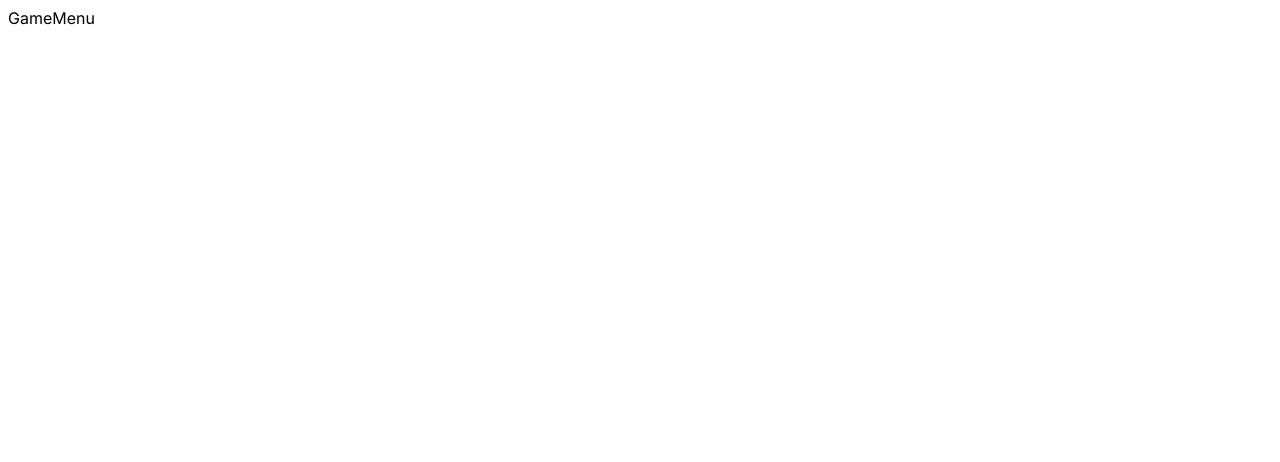
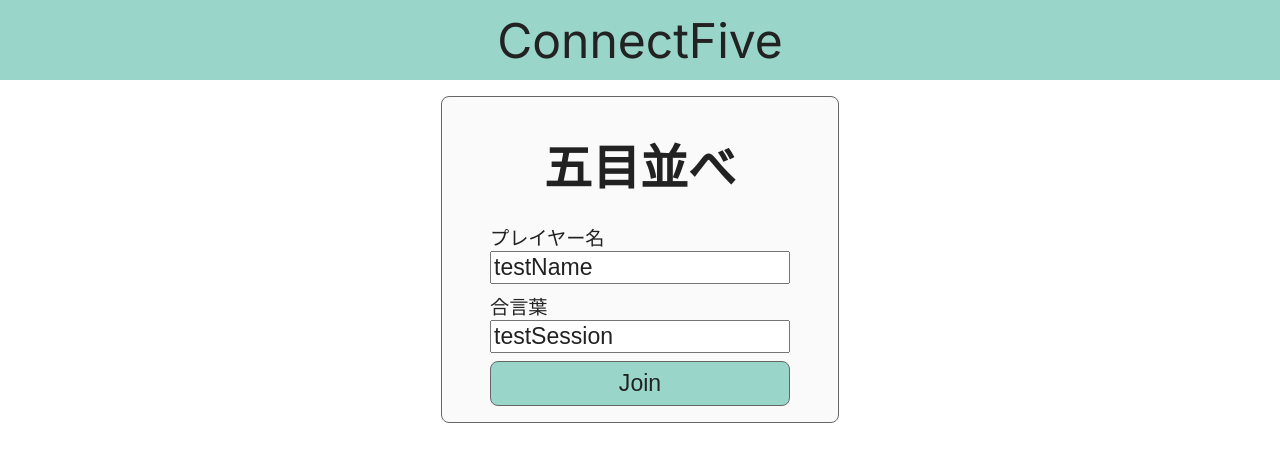
Before and after one commit to aho4ahoaho/ConnectFive, a Next.js app in the folder packages/five_client/: page / in a window 1280 px wide. Shown: the top 462 px of the page. Built offline with nearby package versions, Linux system fonts and the light colour scheme.

Commit message:
クライアントの追加

```diff
--- a/packages/five_client/src/app/globals.css
+++ b/packages/five_client/src/app/globals.css
@@ -1,4 +1,20 @@
 :root {
     --go-borad-color: #f2b06d;
     --go-grid-hover-color: #8b4513;
+    --border: 0.1rem solid #666;
+    --border-radius: 0.5rem;
+    --background-color: #fafafa;
+    --primary-color: #99d5c9;
+    --secondary-color: #6c969d;
+    --tertiary-color: #645e9d;
+    --dark-color: #392b58;
+    --dark-secondary-color: #2d0320;
 }
+
+body {
+    margin: 0;
+}
+
+* {
+    color: #222;
+}
--- a/packages/five_client/src/app/layout.tsx
+++ b/packages/five_client/src/app/layout.tsx
@@ -1,6 +1,7 @@
 import './globals.css';
 import type { Metadata } from 'next';
 import { Inter } from 'next/font/google';
+import { Header } from '@/components/Header';
 
 const inter = Inter({ subsets: ['latin'] });
 
@@ -15,7 +16,10 @@ export default function RootLayout({
 }) {
     return (
         <html lang="en">
-            <body className={inter.className}>{children}</body>
+            <body className={inter.className}>
+                <Header />
+                {children}
+            </body>
         </html>
     );
 }
--- a/packages/five_client/src/app/page.tsx
+++ b/packages/five_client/src/app/page.tsx
@@ -2,46 +2,109 @@
 
 import { GoBoard, GoStoneType } from '@/components/GoBoard';
 import React from 'react';
-import { GameMenu } from '@/components/GameMenu';
+import { GameMenu, GameOptions, WaitingScreen } from '@/components/GameMenu';
+import {
+    PlayerData,
+    SessionData,
+    SessionRegister,
+    UsernameRegister,
+    WS_HOST,
+} from '@/utils/api';
+import { ResultScreen } from '@/components/ResultScreen';
 
 const BoardSize = 13;
 
-type Status = 'menu' | 'game' | 'gameover';
+type Status = 'menu' | 'waiting' | 'game' | 'gameEnd';
 
 export default function Home() {
     const [board, setBoard] = React.useState<GoStoneType[][]>([]);
     const [status, setStatus] = React.useState<Status>('menu');
+    const [gameOptions, setGameOptions] = React.useState<GameOptions>({
+        username: 'testName',
+        password: 'testSession',
+    });
+    const [userdata, setUserdata] = React.useState<PlayerData>();
+    const [session, setSession] = React.useState<SessionData>();
+    const [socket, setSocket] = React.useState<WebSocket>();
+    const [winner, setWinner] = React.useState<GoStoneType>();
+    const [myColor, setMyColor] = React.useState<GoStoneType>('empty');
+    const [opponentName, setOpponentName] = React.useState<string>('');
 
-    React.useEffect(() => {
-        const board = Array(BoardSize)
-            .fill(0)
-            .map(() => {
-                return Array(BoardSize).fill('empty');
-            });
-        setBoard(board);
-    }, []);
+    const onGameJoin = async () => {
+        const { username, password } = gameOptions;
+        const userdata = await UsernameRegister(username);
+        setUserdata(userdata);
+        const session = await SessionRegister(userdata.id, password);
+        setSession(session);
+
+        const wsUrl = new URL(WS_HOST + 'game');
+        wsUrl.searchParams.append('password', password);
+        wsUrl.searchParams.append('id', userdata.id);
+
+        const socket = new WebSocket(wsUrl.href);
+        setSocket(socket);
+        socket.onmessage = event => {
+            const data = JSON.parse(event.data);
+            console.log(data);
+            switch (data.message) {
+                case 'gameStart':
+                    setStatus('game');
+                    setBoard(data.board);
+                    setMyColor(data.myColor);
+                    setOpponentName(data.opponentName);
+                    break;
+                case 'waiting':
+                    setStatus('waiting');
+                    break;
+                case 'putStone':
+                    setBoard(data.board);
+                    break;
+                case 'gameEnd':
+                    setStatus('gameEnd');
+                    setWinner(data.winner);
+                    break;
+            }
+        };
+        socket.onclose = () => {
+            console.log('Socket closed');
+            setStatus('menu');
+        };
+    };
 
     const onBoardClick = (col: number, row: number) => {
-        setBoard(board => {
-            return board.map((line, i) => {
-                if (i !== row) {
-                    return line;
-                }
-                return line.map((stoneType, j) => {
-                    if (j !== col) {
-                        return stoneType;
-                    }
-                    return stoneType === 'empty' ? 'black' : 'empty';
-                });
-            });
-        });
+        const res = {
+            action: 'putStone',
+            x: col,
+            y: row,
+        };
+        socket?.send(JSON.stringify(res));
     };
+
+    console.log(winner, myColor);
 
     return (
         <main>
-            {status === 'menu' && <GameMenu setStatus={setStatus} />}
+            {status === 'menu' && (
+                <>
+                    <GameMenu
+                        onGameJoin={onGameJoin}
+                        gameOptions={gameOptions}
+                        setGameOptions={setGameOptions}
+                    />
+                </>
+            )}
+            {status === 'waiting' && <WaitingScreen />}
             {status === 'game' && (
                 <GoBoard board={board} onClick={onBoardClick} />
+            )}
+            {status === 'gameEnd' && (
+                <ResultScreen
+                    board={board}
+                    isWin={winner === myColor}
+                    winner_name={
+                        winner === myColor ? userdata?.username : opponentName
+                    }
+                />
             )}
         </main>
     );
--- a/packages/five_client/src/components/GameMenu/index.tsx
+++ b/packages/five_client/src/components/GameMenu/index.tsx
@@ -1,16 +1,76 @@
+import React from 'react';
+import style from './style.module.scss';
+
 type Status = 'menu' | 'game' | 'gameover';
+export type GameOptions = {
+    username: string;
+    password: string;
+};
 type GameMenuProps = {
-    setStatus: React.Dispatch<React.SetStateAction<Status>>;
+    onGameJoin: () => void;
+    setGameOptions: React.Dispatch<React.SetStateAction<GameOptions>>;
+    gameOptions: GameOptions;
 };
 
-export const GameMenu = ({ setStatus }: GameMenuProps) => {
+export const GameMenu = ({
+    onGameJoin,
+    gameOptions,
+    setGameOptions,
+}: GameMenuProps) => {
     return (
-        <div
-            onClick={() => {
-                setStatus('game');
-            }}
-        >
-            GameMenu
+        <div className={style.wrapper}>
+            <div className={style.title}>五目並べ</div>
+            <form
+                onSubmit={e => {
+                    e.preventDefault();
+                    if (
+                        gameOptions.username === '' ||
+                        gameOptions.password === ''
+                    ) {
+                        alert('Please enter a username');
+                    } else {
+                        onGameJoin();
+                    }
+                }}
+            >
+                <p>プレイヤー名</p>
+                <input
+                    className={style.text}
+                    type="text"
+                    value={gameOptions.username}
+                    onChange={e => {
+                        setGameOptions({
+                            ...gameOptions,
+                            username: e.target.value,
+                        });
+                    }}
+                    placeholder="Username"
+                />
+                <p>合言葉</p>
+                <input
+                    className={style.text}
+                    type="text"
+                    value={gameOptions.password}
+                    onChange={e => {
+                        setGameOptions({
+                            ...gameOptions,
+                            password: e.target.value,
+                        });
+                    }}
+                    placeholder="Password"
+                />
+
+                <input type="submit" className={style.button} value="Join" />
+            </form>
         </div>
     );
 };
+
+export const WaitingScreen = () => {
+    return (
+        <div className={style.wrapper}>
+            <div>対戦相手を待っています</div>
+            <div className={style.progress}></div>
+        </div>
+    );
+};
--- /dev/null
+++ b/packages/five_client/src/components/GameMenu/style.module.scss
@@ -0,0 +1,62 @@
+div.wrapper {
+    margin: 1rem auto;
+    padding: 1rem 3rem;
+    display: flex;
+    flex-direction: column;
+    align-items: center;
+    width: 300px;
+    font-size: larger;
+    background-color: var(--background-color);
+    border-radius: var(--border-radius);
+    border: var(--border);
+
+    .title {
+        font-size: 3rem;
+        margin: 1rem;
+        font-weight: 700;
+    }
+
+    form {
+        p {
+            margin: 0;
+            margin-top: 0.5rem;
+        }
+
+        input {
+            font-size: larger;
+            box-sizing: border-box;
+            font-size: larger;
+            width: 100%;
+
+            &.text {
+            }
+            &.button {
+                background-color: var(--primary-color);
+                margin-top: 0.5rem;
+                border: var(--border);
+                border-radius: var(--border-radius);
+                padding: 0.5rem;
+            }
+        }
+    }
+}
+
+div.progress{
+    width: 60%;
+    height: 0.5rem;
+    background-color: var(--primary-color);
+    animation: progressBar 5s linear infinite;
+    background: linear-gradient(to left, var(--primary-color), var(--secondary-color));
+    border-radius: var(--border-radius);
+}
+@keyframes progressBar{
+    from{
+        width: 0%;
+    }
+    50%{
+        width: 60%;
+    }
+    to{
+        width: 0%;
+    }
+}
--- a/packages/five_client/src/components/GoBoard/index.tsx
+++ b/packages/five_client/src/components/GoBoard/index.tsx
@@ -9,6 +9,7 @@ export type GoBoardProps = {
     className?: string;
     board: GoStoneType[][];
     onClick?: (col: number, row: number) => void;
+    noActive?: boolean;
 };
 
 export const GoBoard = ({ className, board, onClick }: GoBoardProps) => {
@@ -23,7 +24,7 @@ export const GoBoard = ({ className, board, onClick }: GoBoardProps) => {
     React.useEffect(() => {
         const width = window.innerWidth;
         const height = window.innerHeight;
-        const size = Math.floor(Math.min(width, height) / BoardSize);
+        const size = Math.floor((Math.min(width, height) * 0.8) / BoardSize);
         setSize(size);
     }, [BoardSize]);
 
@@ -65,6 +66,7 @@ const GoLine = ({
                         size={size}
                         stoneType={stoneType}
                         onClick={() => {
+                            console.log(i);
                             onClick(i);
                         }}
                     />
--- /dev/null
+++ b/packages/five_client/src/components/Header/index.tsx
@@ -0,0 +1,8 @@
+import style from './style.module.scss';
+export const Header = () => {
+    return (
+        <header className={style.header}>
+            <div className={style.title}>ConnectFive</div>
+        </header>
+    );
+};
--- /dev/null
+++ b/packages/five_client/src/components/Header/style.module.scss
@@ -0,0 +1,11 @@
+.header {
+    position: sticky;
+    background-color: var(--primary-color);
+    height: 5rem;
+    display: flex;
+    justify-content: center;
+    align-items: center;
+    .title {
+        font-size: 3rem;
+    }
+}
--- /dev/null
+++ b/packages/five_client/src/components/ResultScreen/index.tsx
@@ -0,0 +1,26 @@
+import { GoStoneType, GoBoard } from '../GoBoard';
+import style from './style.module.scss';
+
+type ResultScreenProps = {
+    board: GoStoneType[][];
+    isWin: boolean;
+    winner_name?: string;
+};
+
+export const ResultScreen = ({
+    board,
+    isWin,
+    winner_name,
+}: ResultScreenProps) => {
+    return (
+        <>
+            <div className={style.wrapper}>
+                <div className={style.result}>{isWin ? '勝利' : '敗北'}</div>
+                <div className={style.winner}>勝者:{winner_name}</div>
+            </div>
+            <div>
+                <GoBoard board={board} />
+            </div>
+        </>
+    );
+};
--- /dev/null
+++ b/packages/five_client/src/components/ResultScreen/style.module.scss
@@ -0,0 +1,25 @@
+div.wrapper {
+    margin: 1rem auto;
+    padding: 1rem 3rem;
+    display: flex;
+    flex-direction: column;
+    align-items: center;
+    width: 300px;
+    font-size: larger;
+    background-color: var(--background-color);
+    border-radius: var(--border-radius);
+    border: var(--border);
+}
+
+div.result{
+    font-weight: 700;
+    font-size: 3rem;
+}
+
+div.winner{
+    font-weight: 500;
+    font-size: 1.5rem;
+    .white{
+        color: white;
+    }
+}
--- /dev/null
+++ b/packages/five_client/src/utils/api.ts
@@ -0,0 +1,27 @@
+export const HOST = 'http://localhost:3001/';
+export const WS_HOST = 'ws://localhost:3001/';
+
+export const UsernameRegister = async (username: string) => {
+    const data = (await fetch(HOST + 'register?name=' + username).then(res =>
+        res.json()
+    )) as PlayerData;
+    return data;
+};
+export type PlayerData = {
+    username: string;
+    id: string;
+    createdAt: Date;
+    lastLogin: Date;
+};
+
+export const SessionRegister = async (id: string, password: string) => {
+    const data = (await fetch(
+        HOST + 'session?id=' + id + '&password=' + password
+    ).then(res => res.json())) as SessionData;
+    return data;
+};
+export type SessionData = {
+    status: string;
+    player: PlayerData;
+    password: string;
+};
```
